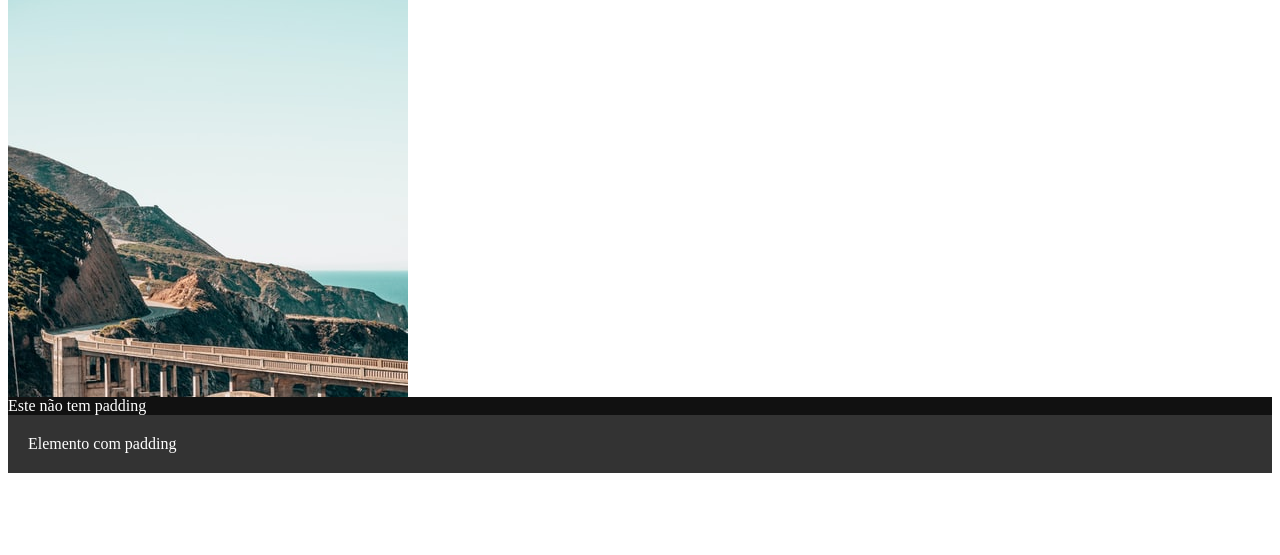
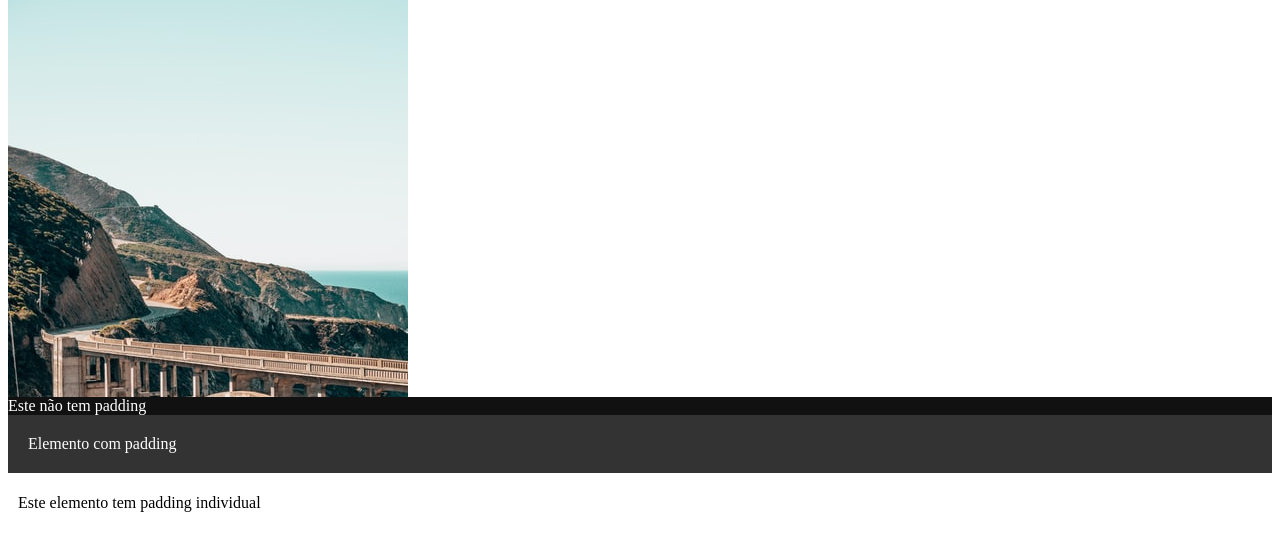
Before and after one commit to LariAraujo1/13-03-html, a plain HTML site: page index.html in a window 1280 px wide. Shown: the part 1896-2451 px from the top of the page. Drawn offline with Linux system fonts and the light colour scheme.

Commit message:
20 padding individal

```diff
--- a/css/style.css
+++ b/css/style.css
@@ -128,3 +128,20 @@
     background-color: #333;
     padding: 20px;
 }
+
+
+
+/* 20 padding individual */
+.padding-individual{
+
+    /* background-color:#222;
+    color: #fff;
+    padding-top:5px;
+    padding-bottom: 40px;
+    padding-left: 10px;
+    padding-right: 20px; */
+    padding:5px 20px 40px 10px;
+
+}
+
+  /*padding:5px 20px 40px 10px; pensar na ordem no relogio que gira pracima - direita -baixo -esquerda, os valores são colocados nessa ordem */
--- a/index.html
+++ b/index.html
@@ -113,5 +113,9 @@
 
     <div class="padding">Elemento com padding</div>
 
+    <!-- 20 padding individual -->
+
+    <p class="padding-individual">Este elemento tem padding individual</p>
+
 </body>
 </html>
```
